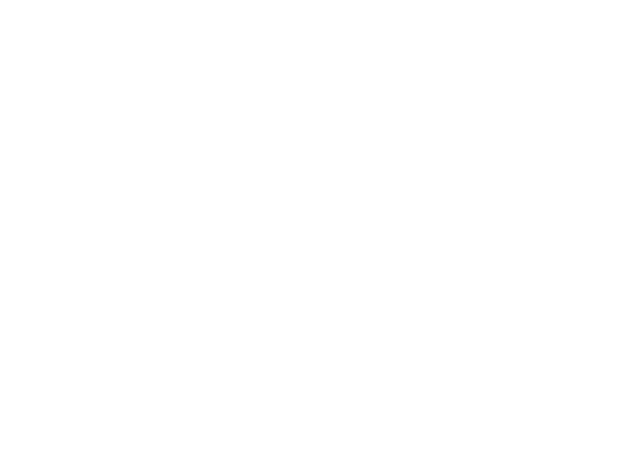
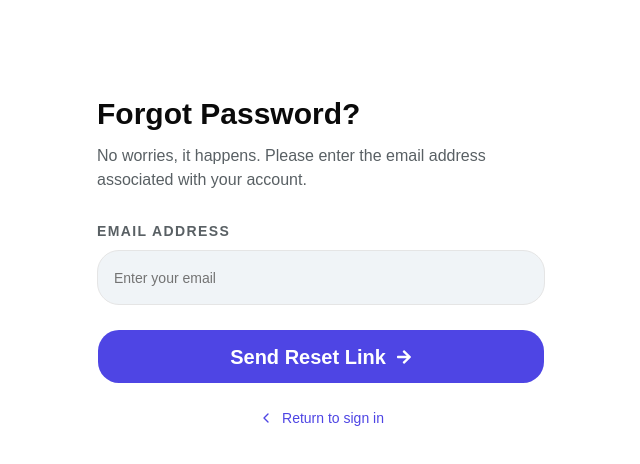
Before and after one commit to DevBilal17/ai-study-assistant, a React (Vite) app in the folder website/: page /forgot-password in a window 1280 px wide. Before the commit this address had no page. Shown: the top 464 px of the page, without its empty margins (319-959 px from the left). Built offline with nearby package versions, Linux system fonts and the light colour scheme.

Commit message:
Forgot Password UI Done

```diff
--- a/website/package.json
+++ b/website/package.json
@@ -18,6 +18,7 @@
     "radix-ui": "^1.4.3",
     "react": "^19.2.4",
     "react-dom": "^19.2.4",
+    "react-icons": "^5.6.0",
     "react-router-dom": "^7.14.1",
     "shadcn": "^4.3.0",
     "tailwind-merge": "^3.5.0",
--- a/website/src/App.jsx
+++ b/website/src/App.jsx
@@ -3,6 +3,7 @@
 import { Route, Routes } from 'react-router-dom';
 import Login from './pages/Login';
 import Register from './pages/Register';
+import ForgotPassword from './pages/ForgotPassword';
 
 const App = () => {
   const {toggleTheme} = useTheme();
@@ -11,6 +12,7 @@
       <Routes>
         <Route path="/login" element={<Login/>} />
         <Route path="/register" element={<Register/>} />
+        <Route path="/forgot-password" element={<ForgotPassword/>} />
       </Routes>
     </>
   )
--- /dev/null
+++ b/website/src/pages/ForgotPassword.jsx
@@ -0,0 +1,72 @@
+import { Button } from "@/components/ui/button";
+import { Input } from "@/components/ui/input";
+import { Label } from "@/components/ui/label";
+import React from "react";
+import { Link } from "react-router-dom";
+import { FaArrowRight } from "react-icons/fa";
+import { ChevronLeft } from "lucide-react";
+const ForgotPassword = () => {
+  return (
+    <div className="flex  justify-center">
+      {/* Left Side */}
+      {/* <div className="w-1/2 min-h-screen h-auto md:block hidden relative ">
+            <img src={bgImage} className="w-full h-fit object-cover backdrop-blur-xl" />
+            <div className = "flex flex-col gap-6 absolute top-0 lg:m-24  md:m-16">
+              <div className="flex gap-1">
+                <img src={logo} className="" />
+                <h2 className="text-white font-semibold text-2xl leading-8 mt-2">Fluid Intelligence</h2>
+              </div>
+              <div className="w-md flex flex-col gap-6">
+                <h1 className="text-white font-bold text-5xl leading-16">Curation through <span className="text-[#4E45E4]">intelligence.</span> </h1>
+                <p className="text-[#EDEAFF] text-[18px]">
+                  Enter a digital environment that feels less like a database and
+                  more like a high-end editorial workspace.
+                </p>
+              </div>
+            </div>
+          </div> */}
+
+      {/* Right Side */}
+      <div className="md:w-1/2 max-w-125 md:max-w-1/2 lg:p-24  md:p-16 sm:p-8 py-8 px-4">
+        <h1 className="font-bold text-3xl mb-3">Forgot Password?</h1>
+        <p className="font-medium text-base text-foreground-muted">
+          No worries, it happens. Please enter the email address associated with
+          your account.
+        </p>
+
+        {/* Form */}
+        <form className="mt-8">
+          <div className="mb-6 gap-3 flex flex-col">
+            <Label
+              htmlFor="email"
+              className="uppercase font-semibold text-foreground-muted tracking-widest"
+            >
+              EMAIL ADDRESS
+            </Label>
+            <Input
+              id="email"
+              type="email"
+              placeholder="Enter your email"
+              className="bg-input-background py-5 px-4 rounded-3xl h-13.75 text-base"
+            />
+          </div>
+          <Button
+            type="submit"
+            className="w-full bg-[#4E45E4] hover:bg-[#3a31c4] text-white py-5 px-4  rounded-3xl h-13.75 text-xl font-semibold cursor-pointer"
+          >
+            Send Reset Link
+
+            <FaArrowRight  className="text-white h-3 w-3 ml-1"/>
+          </Button>
+        </form>
+
+        <Link to={"/login"} className="text-sm mt-6 text-center flex items-center justify-center text-[#4E45E4] hover:text-[#3a31c4] gap-2">
+          <ChevronLeft className="h-4 w-4 text-[#4E45E4]"/>
+          Return to sign in
+        </Link>
+      </div>
+    </div>
+  );
+};
+
+export default ForgotPassword;
```
Also changed, not shown: 1 other file (tests, documents, lock files or other folders).
